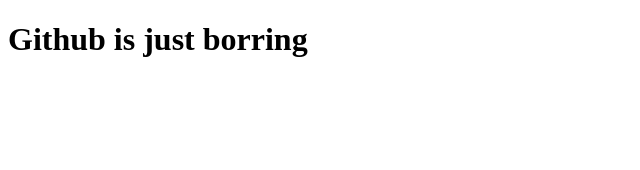
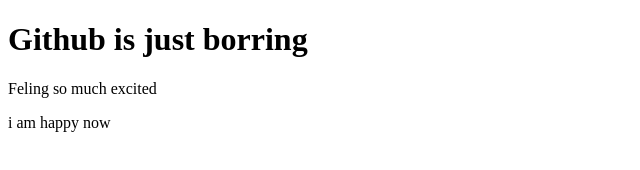
Before and after one commit to sharif-hossain/webPrograming, a plain HTML site: page index.html in a window 1280 px wide. Shown: the whole page, without its empty margins (0-640 px from the left). Drawn offline with Linux system fonts and the light colour scheme.

Commit message:
successfully edited

```diff
--- a/index.html
+++ b/index.html
@@ -7,5 +7,7 @@
 </head>
 <body>
     <h1>Github is just borring</h1>
+    <p>Feling so much excited</p>
+    <p>i am happy now</p>
 </body>
 </html>
```
